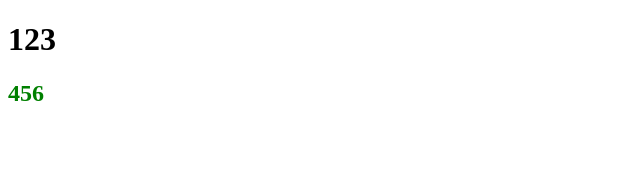
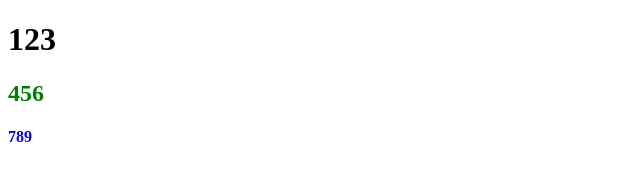
Before and after one commit to pengyu-lin/github-test, a plain HTML site: page index.html in a window 1280 px wide. Shown: the full height of the page, 0-640 px from the left. Drawn offline with Linux system fonts and the light colour scheme.

Commit message:
新增標題h4

```diff
--- a/all.css
+++ b/all.css
@@ -9,3 +9,7 @@ h1 {
 h2 {
     color: green;
 }
+
+h4 {
+    color: blue;
+}
--- a/index.html
+++ b/index.html
@@ -10,5 +10,6 @@
     <body>
         <h1>123</h1>
         <h2>456</h2>
+        <h4>789</h4>
     </body>
 </html>
```
